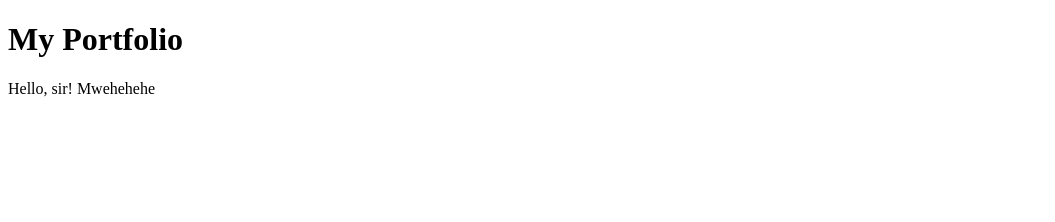
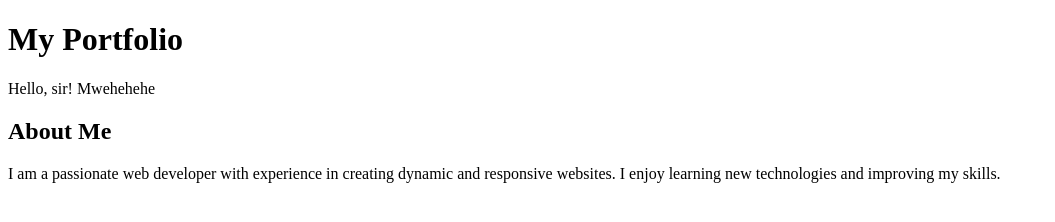
Before and after one commit to raasseell/MyPortfolio, a plain HTML site: page index.html in a window 1280 px wide. Shown: the whole page, without its empty margins (0-1055 px from the left). Drawn offline with Linux system fonts and the light colour scheme.

Commit message:
Add about Me

```diff
--- a/index.html
+++ b/index.html
@@ -9,5 +9,9 @@
 
     <p>Hello, sir! Mwehehehe</p>
 
+    <section>
+        <h2>About Me</h2>
+        <p>I am a passionate web developer with experience in creating dynamic and responsive websites. I enjoy learning new technologies and improving my skills.</p>
+    </section>
 </body>
 </html>
```
